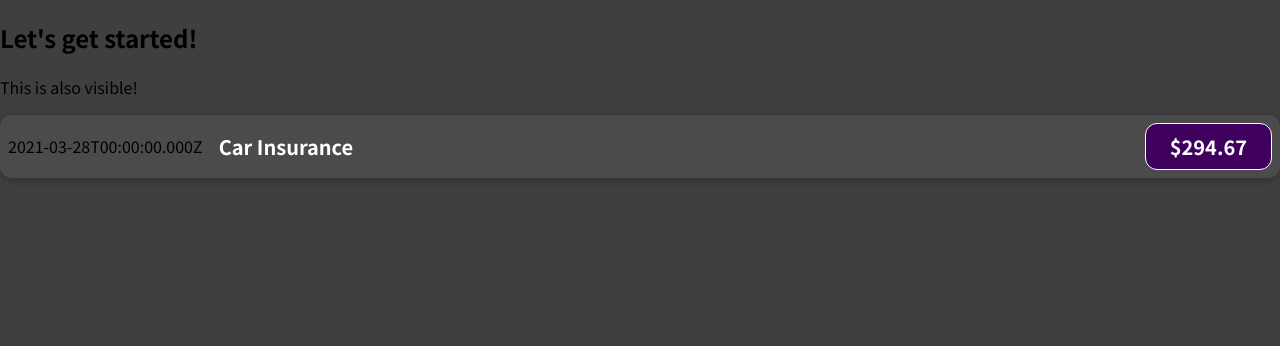
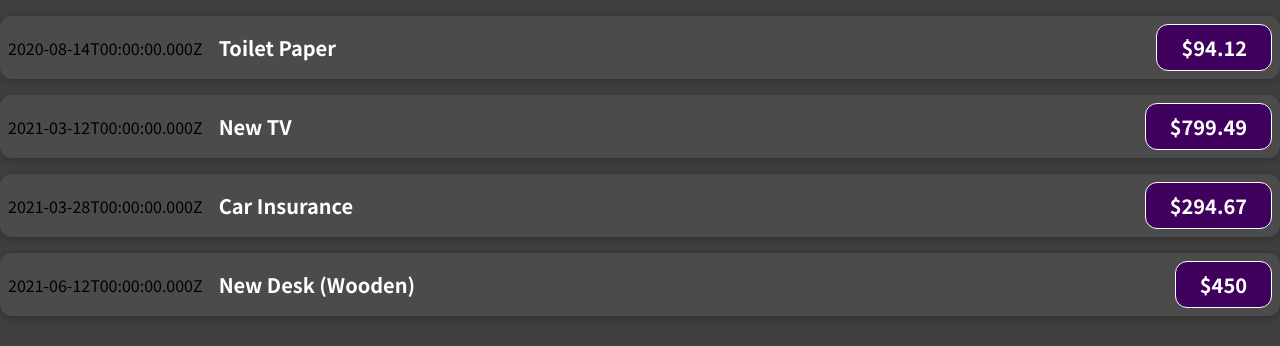
Before and after one commit to AhmadRaza9/react-1, a JavaScript app: page / in a window 1280 px wide. Shown: the top 346 px of the page. Built offline with nearby package versions, Linux system fonts and the light colour scheme.

Commit message:
Make your component re-useable with Props

```diff
--- a/src/App.js
+++ b/src/App.js
@@ -1,13 +1,50 @@
 import ExpenseItem from "./components/ExpenseItem";
 
 function App() {
+  const expenses = [
+    {
+      id: "e1",
+      title: "Toilet Paper",
+      amount: 94.12,
+      date: new Date(2020, 7, 14),
+    },
+    { id: "e2", title: "New TV", amount: 799.49, date: new Date(2021, 2, 12) },
+    {
+      id: "e3",
+      title: "Car Insurance",
+      amount: 294.67,
+      date: new Date(2021, 2, 28),
+    },
+    {
+      id: "e4",
+      title: "New Desk (Wooden)",
+      amount: 450,
+      date: new Date(2021, 5, 12),
+    },
+  ];
+
   return (
     <>
-    <div>
-      <h2>Let's get started!</h2>
-      <p>This is also visible!</p>
-    </div>
-      <ExpenseItem></ExpenseItem>
+    <ExpenseItem
+      title={expenses[0].title}
+      amount={expenses[0].amount}
+      date={expenses[0].date}
+    ></ExpenseItem>
+        <ExpenseItem
+      title={expenses[1].title}
+      amount={expenses[1].amount}
+      date={expenses[1].date}
+    ></ExpenseItem>
+        <ExpenseItem
+      title={expenses[2].title}
+      amount={expenses[2].amount}
+      date={expenses[2].date}
+    ></ExpenseItem>
+        <ExpenseItem
+      title={expenses[3].title}
+      amount={expenses[3].amount}
+      date={expenses[3].date}
+    ></ExpenseItem>
     </>
   );
 }
--- a/src/components/ExpenseItem.js
+++ b/src/components/ExpenseItem.js
@@ -1,15 +1,12 @@
 import "./ExpenseItem.css";
 
-function ExpenseItem() {
-    const expenseDate = new Date(2021, 2, 28);
-    const expenseTitle = 'Car Insurance';
-    const expenseAmount = '294.67';
+function ExpenseItem(props) {
     return (
       <div className="expense-item">
-            <div>{expenseDate.toISOString()}</div>
+            <div>{props.date.toISOString()}</div>
         <div className="expense-item__description">
-          <h2>{expenseTitle}</h2>
-          <div className="expense-item__price">${expenseAmount}</div>
+          <h2>{props.title}</h2>
+          <div className="expense-item__price">${props.amount}</div>
         </div>
       </div>
     );
```
